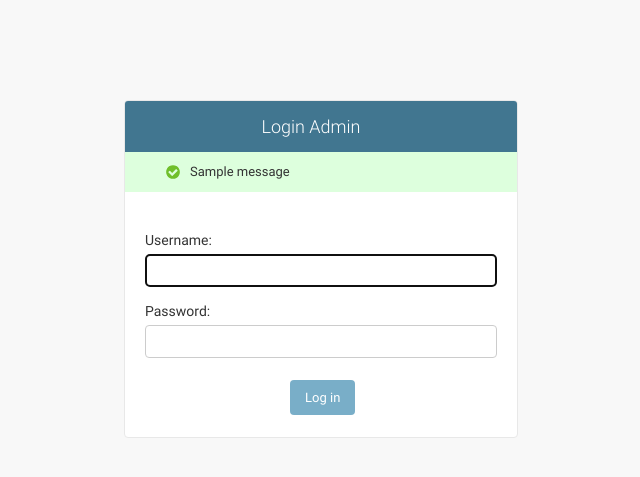
After one commit to rexcom28/API_XML, a Django app: page /login2/ in a window 1280 px wide. The commit adds this page. Shown: the top 477 px of the page, without its empty margins (319-959 px from the left). Run offline with Django 3.2, Linux system fonts and the light colour scheme; tables that the repository leaves empty hold one stand-in row (values such as "Sample post"); one stand-in notice (Sample message) is shown; parts of the project's set-up code (start-up, migrations or seed data) failed here and were passed over; some libraries are stand-ins or nearby versions.

Commit message:
login logout added.

```diff
--- a/CFDI4/CFDI4/settings.py
+++ b/CFDI4/CFDI4/settings.py
@@ -92,6 +92,7 @@ TEMPLATES = [
 
 WSGI_APPLICATION = 'CFDI4.wsgi.application'
 
+LOGOUT_REDIRECT_URL ='/login2/'
 
 # Database
 # https://docs.djangoproject.com/en/3.1/ref/settings/#databases
--- a/CFDI4/CFDI4/urls.py
+++ b/CFDI4/CFDI4/urls.py
@@ -15,9 +15,12 @@ Including another URLconf
 """
 from django.contrib import admin
 from django.urls import path, include
-from .views import LoginView, LogoutView, RegisterUserAPIView
+from .views import LoginView, LogoutView, RegisterUserAPIView, SignUpView,LoginPageView
 from django.conf import settings
 from django.conf.urls.static import static
+from django.contrib.auth import  views as auth_views
+
+
 urlpatterns = [
     path('api-auth/', include('rest_framework.urls')),
     path('admin/', admin.site.urls),
@@ -27,6 +30,10 @@ urlpatterns = [
     path('Cats/', include('Cats.urls')),
     path('', include('Profiles.urls')),
     path('dj-rest-auth/', include('dj_rest_auth.urls')),
+    path('signup/', SignUpView.as_view(), name='signup'),
+    path('login2/',LoginPageView.as_view(), name='login2'),
+    path('logout2/', auth_views.LogoutView.as_view(), name='logout2'),
+    path("accounts/", include("django.contrib.auth.urls")),
 ]
 if settings.DEBUG: #DEV only
     urlpatterns += static(settings.STATIC_URL, document_root= settings.STATIC_ROOT)
--- a/CFDI4/CFDI4/views.py
+++ b/CFDI4/CFDI4/views.py
@@ -3,23 +3,59 @@ from rest_framework.permissions import AllowAny
 from rest_framework import views
 from rest_framework.response import Response
 from . import serializers
-from django.contrib.auth.models import User
-from django.contrib.auth import login, logout
+
+from django.contrib.auth import login, logout,authenticate
 from rest_framework import generics
 from rest_framework import permissions
 from rest_framework import status
 
+from django.shortcuts import redirect,render
+from django.contrib.auth.mixins import LoginRequiredMixin
 
-from django.shortcuts import redirect
-from django.contrib.auth.mixins import LoginRequiredMixin
-from rest_framework.parsers import MultiPartParser, FileUploadParser
+from django.contrib.auth.forms import UserCreationForm, AuthenticationForm
+from django.urls import reverse_lazy
+from django.views import generic
 
+
+class SignUpView(generic.CreateView):
+    form_class = UserCreationForm
+    success_url = reverse_lazy("index")
+    template_name = "Profiles/signup.html"
 
 #Class based view to register user
 class RegisterUserAPIView(generics.CreateAPIView):
-    parser_class = (FileUploadParser,)
+
     permission_classes = (AllowAny,)
     serializer_class = serializers.RegisterSerializer
+
+
+
+
+class LoginPageView(generic.View):
+    template_name = 'Profiles/login.html'
+    form_class = AuthenticationForm
+
+    def get(self, request, *args, **kwargs):
+        form = self.form_class
+        message =''
+
+        return render(request,self.template_name, {
+            'form':form,
+            'message':message
+        })
+    def post(self, request, *args, **kwargs):
+        form = self.form_class(request=request, data=request.POST)
+
+        if form.is_valid():
+            user = authenticate(
+                username=form.cleaned_data['username'],
+                password=form.cleaned_data['password'],
+            )
+            if user is not None:
+                login(request, user)
+                return redirect('index')
+        message = 'Login failed!'
+        return render(request, self.template_name, context={'form': form, 'message': message})
 
 class LoginView(views.APIView):
 # This view should be accessible also for unauthenticated users.
--- a/CFDI4/Profiles/templates/Profiles/base.html
+++ b/CFDI4/Profiles/templates/Profiles/base.html
@@ -1,124 +1,93 @@
-{% load static %}
-<!DOCTYPE html>
-<html lang="en">
-    <head>
-        <meta charset="utf-8" />
-        <meta
-          name="viewport"
-          content="width=device-width, initial-scale=1, shrink-to-fit=no"
-        />
-        <meta name="description" content="" />
-        <meta name="author" content="" />
-        <link
-          href="https://fonts.googleapis.com/css?family=Lato:100,300,400,700,900"
-          rel="stylesheet"
-        />
+{% load i18n static %}<!DOCTYPE html>
+{% get_current_language as LANGUAGE_CODE %}{% get_current_language_bidi as LANGUAGE_BIDI %}
+<html lang="{{ LANGUAGE_CODE|default:"en-us" }}" {% if LANGUAGE_BIDI %}dir="rtl"{% endif %}>
+<head>
+<title>{% block title %}{% endblock %}</title>
+<link rel="stylesheet" type="text/css" href="{% block stylesheet %}{% static "admin/css/base.css" %}{% endblock %}">
+{% block extrastyle %}{% endblock %}
+{% if LANGUAGE_BIDI %}<link rel="stylesheet" type="text/css" href="{% block stylesheet_rtl %}{% static "admin/css/rtl.css" %}{% endblock %}">{% endif %}
+{% block extrahead %}{% endblock %}
+{% block responsive %}
+    <meta name="viewport" content="user-scalable=no, width=device-width, initial-scale=1.0, maximum-scale=1.0">
+    <link rel="stylesheet" type="text/css" href="{% static "admin/css/responsive.css" %}">
+    {% if LANGUAGE_BIDI %}<link rel="stylesheet" type="text/css" href="{% static "admin/css/responsive_rtl.css" %}">{% endif %}
+{% endblock %}
+{% block blockbots %}<meta name="robots" content="NONE,NOARCHIVE">{% endblock %}
+</head>
+{% load i18n %}
 
-        <title> {% block title %} {% endblock title %} Portfolio</title>
+<body class="{% if is_popup %}popup {% endif %}{% block bodyclass %}{% endblock %}"
+  data-admin-utc-offset="{% now "Z" %}">
 
-        <!-- Bootstrap core CSS -->
-        <link href="{% static 'Profiles/vendor/bootstrap/css/bootstrap.min.css' %}" rel="stylesheet" />
+<!-- Container -->
+<div id="container">
 
-        <!-- Additional CSS Files -->
-        <link rel="stylesheet" href="{% static 'Profiles/assets/css/fontawesome.css' %}" />
-        <link rel="stylesheet" href="{% static 'Profiles/assets/css/templatemo-style.css' %}" />
-        <link rel="stylesheet" href="{% static 'Profiles/assets/css/owl.css' %}" />
-        <link rel="stylesheet" href="{% static 'Profiles/assets/css/lightbox.css' %}" />
-    </head>
-    <body>
-        <div id="page-wraper">
-            <!-- Sidebar Menu -->
-            <div class="responsive-nav">
-              <i class="fa fa-bars" id="menu-toggle"></i>
-              <div id="menu" class="menu">
-                <i class="fa fa-times" id="menu-close"></i>
-                <div class="container">
-                  <div class="image">
+    {% if not is_popup %}
+    <!-- Header -->
+    <div id="header">
+        <div id="branding">
+        {% block branding %}{% endblock %}
+        </div>
+        {% block usertools %}
+        {% if has_permission %}
+        <div id="user-tools">
+            {% block welcome-msg %}
+                {% trans 'Welcome,' %}
+                <strong>{% firstof user.get_short_name user.get_username %}</strong>.
+            {% endblock %}
+            {% block userlinks %}
+                {% if site_url %}
+                    <a href="{{ site_url }}">{% trans 'View site' %}</a> /
+                {% endif %}
+                {% if user.is_active and user.is_staff %}
+                    {% url 'django-admindocs-docroot' as docsroot %}
+                    {% if docsroot %}
+                        <a href="{{ docsroot }}">{% trans 'Documentation' %}</a> /
+                    {% endif %}
+                {% endif %}
+                {% if user.has_usable_password %}
+                <a href="{% url 'admin:password_change' %}">{% trans 'Change password' %}</a> /
+                {% endif %}
+                <a href="{% url 'admin:logout' %}">{% trans 'Log out' %}</a>
+            {% endblock %}
+        </div>
+        {% endif %}
+        {% endblock %}
+        {% block nav-global %}{% endblock %}
+    </div>
+    <!-- END Header -->
+    {% block breadcrumbs %}
+    <div class="breadcrumbs">
+    <a href="{% url 'admin:index' %}">{% trans 'Home' %}</a>
+    {% if title %} &rsaquo; {{ title }}{% endif %}
+    </div>
+    {% endblock %}
+    {% endif %}
 
-                    <!--a href="#"><img src="{% static 'Profiles/assets/images/author-image.jfif' %}" alt="" /></a-->
-                    <a href="#"><img src="{{profile.avatar.url}}" alt="" /></a>
-                  </div>
-                  <div class="author-content">
-                    <h4>{{profile.user.get_full_name }}</h4>
-                    <span>{{profile.job_title}}</span>
-                  </div>
-                  <nav class="main-nav" role="navigation">
-                    <ul class="main-menu">
-                      <li><a href="#section1">About Me</a></li>
-                      <li><a href="#section2">What I’m good at</a></li>
-                      <li><a href="#section3">My Work</a></li>
-                      <li><a href="#section4">Contact Me</a></li>
-                    </ul>
-                  </nav>
-                  {% include "Profiles/partials/user_socials.html" %}
-                  <div class="copyright-text">
-                    <p>Copyright 2019 Reflux Design</p>
-                  </div>
-                </div>
-              </div>
-            </div>
-            {% block content %}
+    {% block messages %}
+        {% if messages %}
+        <ul class="messagelist">{% for message in messages %}
+          <li{% if message.tags %} class="{{ message.tags }}"{% endif %}>{{ message|capfirst }}</li>
+        {% endfor %}</ul>
+        {% endif %}
+    {% endblock messages %}
 
-            {% endblock content %}
-        </div>
-        <!-- Scripts -->
-        <!-- Bootstrap core JavaScript -->
-        <script src="{% static 'Profiles/vendor/jquery/jquery.min.js' %}"></script>
-        <script src="{% static 'Profiles/vendor/bootstrap/js/bootstrap.bundle.min.js' %}"></script>
+    <!-- Content -->
+    <div id="content" class="{% block coltype %}colM{% endblock %}">
+        {% block pretitle %}{% endblock %}
+        {% block content_title %}{% if title %}<h1>{{ title }}</h1>{% endif %}{% endblock %}
+        {% block content %}
+        {% block object-tools %}{% endblock %}
+        {{ content }}
+        {% endblock %}
+        {% block sidebar %}{% endblock %}
+        <br class="clear">
+    </div>
+    <!-- END Content -->
 
-        <script src="{% static 'Profiles/assets/js/isotope.min.js' %}"></script>
-        <script src="{% static 'Profiles/assets/js/owl-carousel.js' %}"></script>
-        <script src="{% static 'Profiles/assets/js/lightbox.js' %}"></script>
-        <script src="{% static 'Profiles/assets/js/custom.js' %}"></script>
-        <script>
-            //according to loftblog tut
-            $(".main-menu li:first").addClass("active");
+    {% block footer %}<div id="footer"></div>{% endblock %}
+</div>
+<!-- END Container -->
 
-            var showSection = function showSection(section, isAnimate) {
-              var direction = section.replace(/#/, ""),
-                reqSection = $(".section").filter(
-                  '[data-section="' + direction + '"]'
-                ),
-                reqSectionPos = reqSection.offset().top - 0;
-
-              if (isAnimate) {
-                $("body, html").animate(
-                  {
-                    scrollTop: reqSectionPos
-                  },
-                  800
-                );
-              } else {
-                $("body, html").scrollTop(reqSectionPos);
-              }
-            };
-
-            var checkSection = function checkSection() {
-              $(".section").each(function() {
-                var $this = $(this),
-                  topEdge = $this.offset().top - 80,
-                  bottomEdge = topEdge + $this.height(),
-                  wScroll = $(window).scrollTop();
-                if (topEdge < wScroll && bottomEdge > wScroll) {
-                  var currentId = $this.data("section"),
-                    reqLink = $("a").filter("[href*=\\#" + currentId + "]");
-                  reqLink
-                    .closest("li")
-                    .addClass("active")
-                    .siblings()
-                    .removeClass("active");
-                }
-              });
-            };
-
-            $(".main-menu").on("click", "a", function(e) {
-              e.preventDefault();
-              showSection($(this).attr("href"), true);
-            });
-
-            $(window).scroll(function() {
-              checkSection();
-            });
-        </script>
-    </body>
+</body>
 </html>
--- /dev/null
+++ b/CFDI4/Profiles/templates/Profiles/base_site.html
@@ -0,0 +1,9 @@
+{% extends "Profiles/base.html" %}
+
+{% block title %}Login{% endblock %}
+
+{% block branding %}
+<h1 id="site-name"><a href="{% url 'admin:index' %}">Login Admin</a></h1>
+{% endblock %}
+
+{% block nav-global %}{% endblock %}
--- a/CFDI4/Profiles/templates/Profiles/frontpage.html
+++ b/CFDI4/Profiles/templates/Profiles/frontpage.html
@@ -1,4 +1,4 @@
-{% extends 'Profiles/base.html' %}
+{% extends 'Profiles/basemine.html' %}
 
 {% block title %} {{ request.user|upper }} {% endblock title %}
 
--- /dev/null
+++ b/CFDI4/Profiles/templates/Profiles/login.html
@@ -0,0 +1,62 @@
+{% extends "Profiles/base_site.html" %}
+
+
+
+{% load i18n static %}
+
+{% block extrastyle %}{{ block.super }}<link rel="stylesheet" type="text/css" href="{% static "admin/css/login.css" %}">
+{{ form.media }}
+{% endblock %}
+
+{% block bodyclass %}{{ block.super }} login{% endblock %}
+
+{% block usertools %}{% endblock %}
+
+{% block nav-global %}{% endblock %}
+
+{% block content_title %}{% endblock %}
+
+{% block breadcrumbs %}{% endblock %}
+
+
+{% block content %}
+{% if form.errors and not form.non_field_errors %}
+<p class="errornote">
+{% if form.errors.items|length == 1 %}{% trans "Please correct the error below." %}{% else %}{% trans "Please correct the errors below." %}{% endif %}
+</p>
+{% endif %}
+
+{% if form.non_field_errors %}
+{% for error in form.non_field_errors %}
+<p class="errornote">
+    {{ error }}
+</p>
+{% endfor %}
+{% endif %}
+
+<div id="content-main">
+
+<form action="." method="post" id="login-form">
+  {% csrf_token %}
+  <div class="form-row">
+    {{ form.username.errors }}
+    {{ form.username.label_tag }} {{ form.username }}
+  </div>
+  <div class="form-row">
+    {{ form.password.errors }}
+    {{ form.password.label_tag }} {{ form.password }}
+    <input type="hidden" name="next" value="{{ next }}">
+  </div>
+  {% url 'admin_password_reset' as password_reset_url %}
+  {% if password_reset_url %}
+  <div class="password-reset-link">
+    <a href="{{ password_reset_url }}">{% trans 'Forgotten your password or username?' %}</a>
+  </div>
+  {% endif %}
+  <div class="submit-row">
+    <label>&nbsp;</label><input type="submit" value="{% trans 'Log in' %}">
+  </div>
+</form>
+
+</div>
+{% endblock %}
--- a/CFDI4/Profiles/templates/Profiles/myProfile.html
+++ b/CFDI4/Profiles/templates/Profiles/myProfile.html
@@ -1,4 +1,4 @@
-{% extends "Profiles/base.html" %}
+{% extends "Profiles/basemine.html" %}
 {% load static %}
 
 
--- a/CFDI4/Profiles/views.py
+++ b/CFDI4/Profiles/views.py
@@ -7,7 +7,7 @@ from . models import Profile, Technology_type
 from django.contrib.auth.models import User
 from django.contrib.auth.mixins import LoginRequiredMixin
 
-
+from django.contrib.auth.decorators import login_required
 
 class ProfileView(LoginRequiredMixin, View):
     form_class      = UserForm
@@ -46,7 +46,7 @@ class ProfileView(LoginRequiredMixin, View):
         })
 
 
-
+@login_required(login_url='login2')
 def frontpage(request, username=None):
 
     profile = User.objects.get(username=username).profile
@@ -67,6 +67,7 @@ def frontpage(request, username=None):
         'socials':socials
     })
 
+@login_required(login_url='login2')
 def index(request):
     profiles = Profile.objects.all()
     return render(request, 'Profiles/index.html', {
```
Also changed, not shown: CFDI4/Profiles/templates/Profiles/basemine.html (added, +124 -0 lines), CFDI4/Profiles/templates/Profiles/index.html (+7 -2 lines), CFDI4/Profiles/templates/Profiles/signup.html (added, +35 -0 lines), CFDI4/Profiles/urls.py (line endings or trailing spaces).
